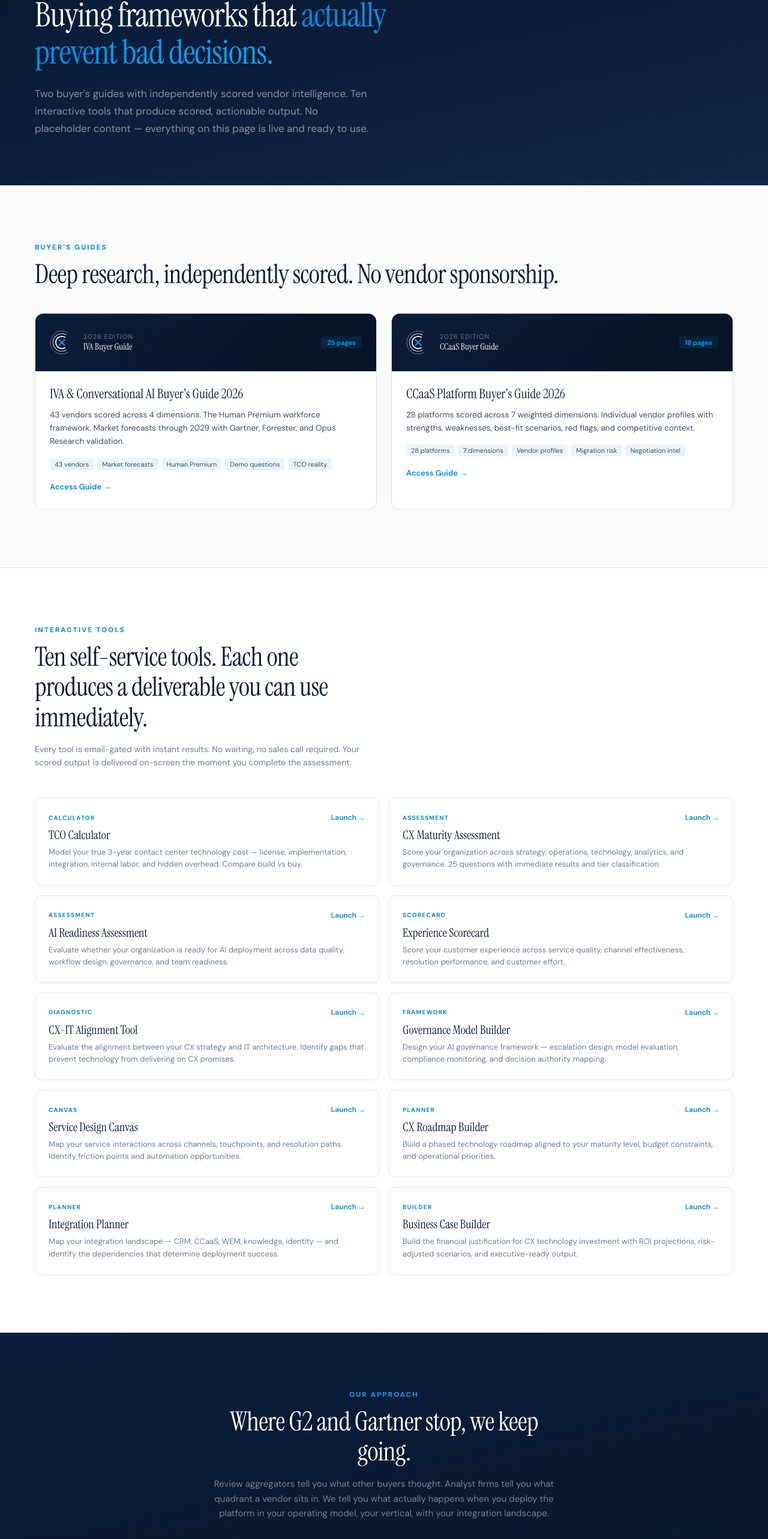
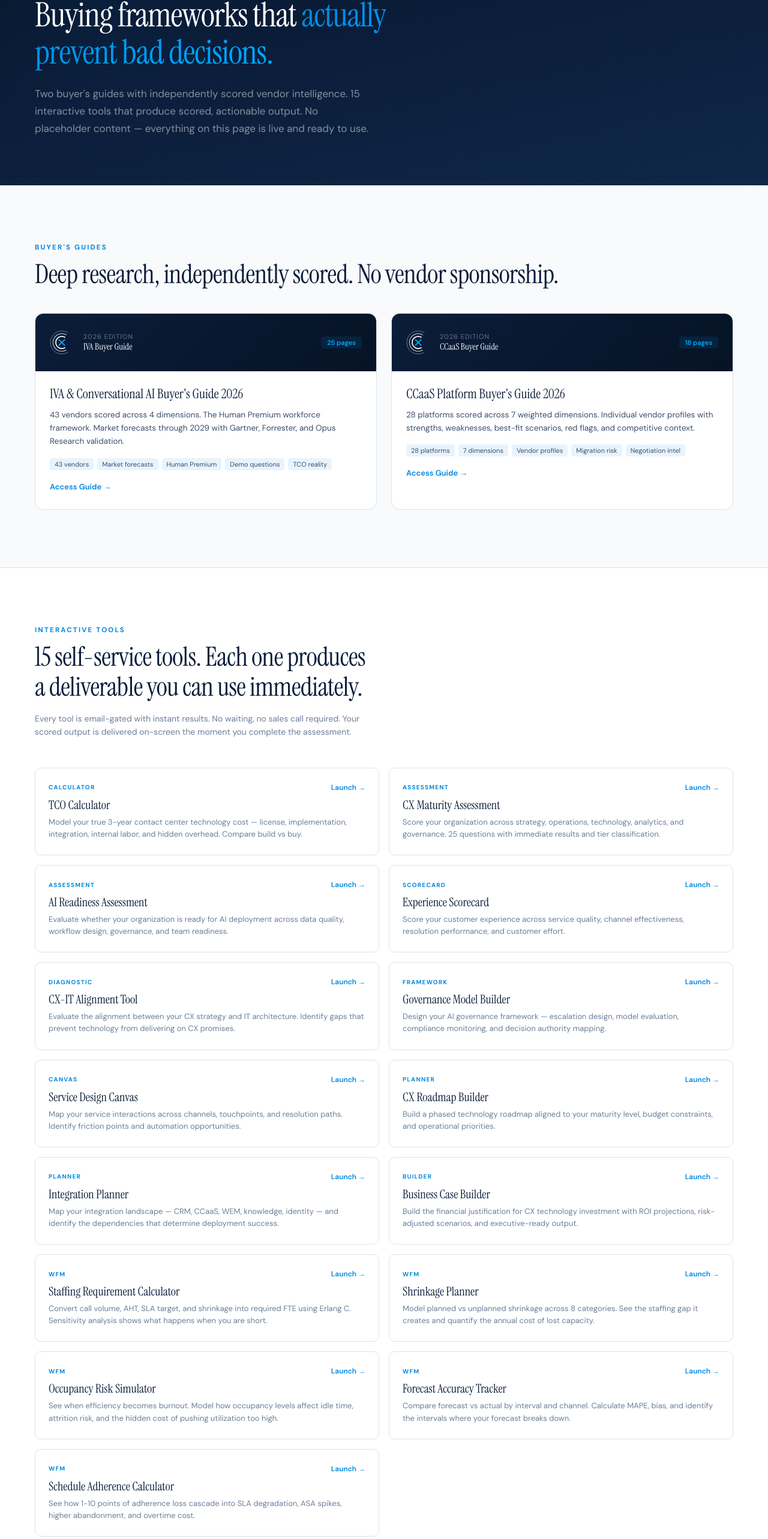
Before and after one commit to thomasbakerj-lgtm/CENTER-OF-CX, a React (Vite) app: page /how-to-choose in a window 1280 px wide. Shown: the part 185-2751 px from the top of the page at 60% size. Built offline with nearby package versions, Linux system fonts and the light colour scheme.

Commit message:
Update HowToChoose.jsx

```diff
--- a/HowToChoose.jsx
+++ b/HowToChoose.jsx
@@ -104,7 +104,7 @@ function Hero() {
               <span style={{ background: `linear-gradient(135deg, ${ELECTRIC}, ${LIGHT})`, WebkitBackgroundClip: "text", WebkitTextFillColor: "transparent" }}>actually prevent bad decisions.</span>
             </h1>
             <p style={{ fontSize: "clamp(15px, 1.6vw, 17px)", color: "rgba(255,255,255,0.5)", lineHeight: 1.7, maxWidth: 560, fontFamily: "'DM Sans', sans-serif" }}>
-              Two buyer's guides with independently scored vendor intelligence. Ten interactive tools that produce scored, actionable output. No placeholder content — everything on this page is live and ready to use.
+              Two buyer's guides with independently scored vendor intelligence. 15 interactive tools that produce scored, actionable output. No placeholder content — everything on this page is live and ready to use.
             </p>
           </div>
         </FadeIn>
@@ -180,6 +180,11 @@ function GuidesList() {
     { title: "CX Roadmap Builder", desc: "Build a phased technology roadmap aligned to your maturity level, budget constraints, and operational priorities.", href: "/tools/roadmap-builder", tag: "Planner" },
     { title: "Integration Planner", desc: "Map your integration landscape — CRM, CCaaS, WEM, knowledge, identity — and identify the dependencies that determine deployment success.", href: "/tools/integration-planner", tag: "Planner" },
     { title: "Business Case Builder", desc: "Build the financial justification for CX technology investment with ROI projections, risk-adjusted scenarios, and executive-ready output.", href: "/tools/business-case", tag: "Builder" },
+    { title: "Staffing Requirement Calculator", desc: "Convert call volume, AHT, SLA target, and shrinkage into required FTE using Erlang C. Sensitivity analysis shows what happens when you are short.", href: "/tools/staffing-calculator", tag: "WFM" },
+    { title: "Shrinkage Planner", desc: "Model planned vs unplanned shrinkage across 8 categories. See the staffing gap it creates and quantify the annual cost of lost capacity.", href: "/tools/shrinkage-planner", tag: "WFM" },
+    { title: "Occupancy Risk Simulator", desc: "See when efficiency becomes burnout. Model how occupancy levels affect idle time, attrition risk, and the hidden cost of pushing utilization too high.", href: "/tools/occupancy-risk", tag: "WFM" },
+    { title: "Forecast Accuracy Tracker", desc: "Compare forecast vs actual by interval and channel. Calculate MAPE, bias, and identify the intervals where your forecast breaks down.", href: "/tools/forecast-accuracy", tag: "WFM" },
+    { title: "Schedule Adherence Calculator", desc: "See how 1-10 points of adherence loss cascade into SLA degradation, ASA spikes, higher abandonment, and overtime cost.", href: "/tools/schedule-adherence", tag: "WFM" },
   ];
 
   return (
@@ -188,7 +193,7 @@ function GuidesList() {
         <FadeIn>
           <div style={{ maxWidth: 560, marginBottom: 48 }}>
             <Label>Interactive Tools</Label>
-            <Title>Ten self-service tools. Each one produces a deliverable you can use immediately.</Title>
+            <Title>15 self-service tools. Each one produces a deliverable you can use immediately.</Title>
             <p style={{ fontSize: 14, color: MUTED, lineHeight: 1.6, marginTop: 8 }}>Every tool is email-gated with instant results. No waiting, no sales call required. Your scored output is delivered on-screen the moment you complete the assessment.</p>
           </div>
         </FadeIn>
```
